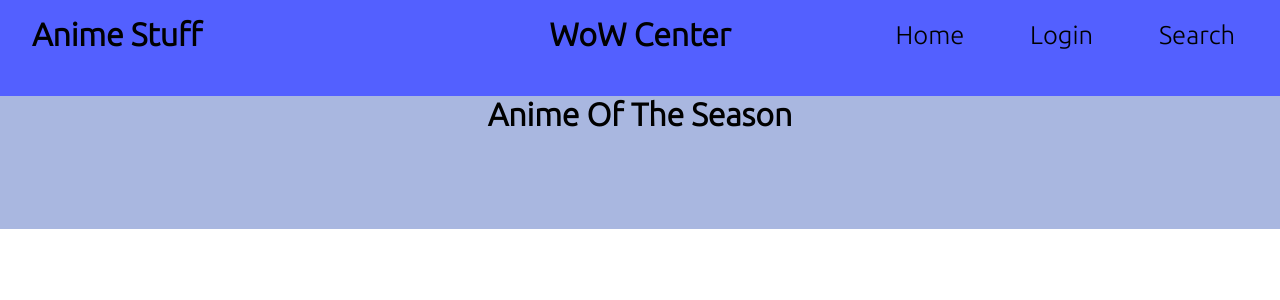
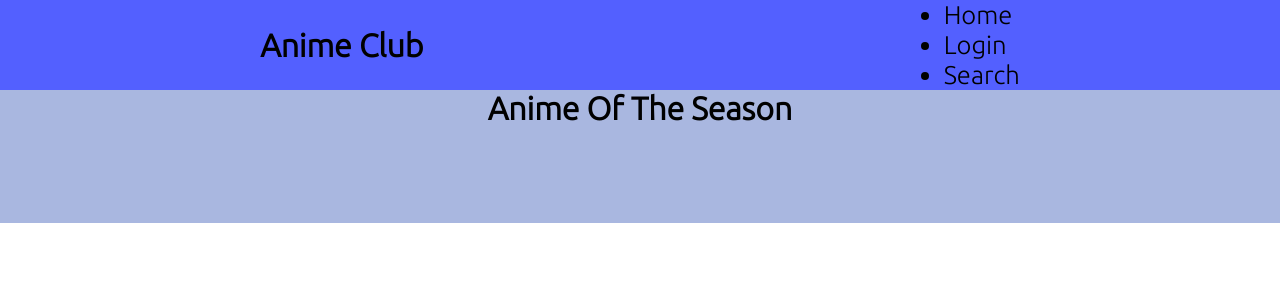
Before and after one commit to crattanasamay/Anime-Website, a React (Create React App) app: page / in a window 1280 px wide. Shown: the top 300 px of the page. Built offline with nearby package versions, Linux system fonts and the light colour scheme; no server answers; a web font is replaced by a local one.

Commit message:
Manifest.json

```diff
--- a/src/pages/components/Navbar.jsx
+++ b/src/pages/components/Navbar.jsx
@@ -3,63 +3,40 @@
 
 
 const Container = styled.div`
-    margin:0px;
-    height: 6rem;
-    background-color: #5360ff;
-`
-const Wrapper = styled.div`
-    align-items: center;
-    padding: 1rem 2rem;
     display: flex;
     justify-content: space-between;
+    background-color: #5360ff;
+    align-items: center;
 `
 
-const Left = styled.div`
-    flex: 1;
-    text-align: left;
+const NavContainer = styled.div`
+
 `
-const Center = styled.div`
-    flex: 1;
-    text-align: center;
-`
-const Right = styled.div`
-    text-align: right;
-    display: flex;
-    flex: 1;
-    justify-content: flex-end; // Items Float To The End
-`
-const NavItem = styled.div`
+const NavItem = styled.li`
     font-size: 1.6rem;
-    padding-left: 2.5rem;
 `
 
 const LogoName = styled.h1`
     font-weight: bold;
+    float: left;
+`
+
+const NavList = styled.ul`
+
 `
 
 
 export default function Navbar() {
   return (
     <Container>
-        <Wrapper>
-            <Left>
-                <LogoName>
-                   Anime Stuff
-                </LogoName>
-
-            </Left>
-            <Center>
-                <LogoName>
-                    WoW Center
-                </LogoName>
-            </Center>
-            <Right>
-                <NavItem>Home</NavItem>
-                <NavItem>Login</NavItem>
-                <NavItem>Search</NavItem>
-            </Right>
-
-        </Wrapper>
+        <LogoName>Anime Club</LogoName>
+            <NavContainer>
+                <NavList>
+                    <NavItem>Home</NavItem>
+                    <NavItem>Login</NavItem>
+                    <NavItem>Search</NavItem>
+                </NavList>
+           </NavContainer>
     </Container>
   )
 }
```
Also changed, not shown: public/manifest.json (added).
